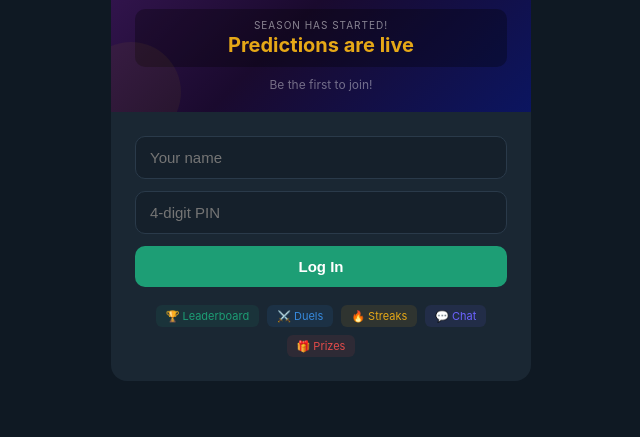
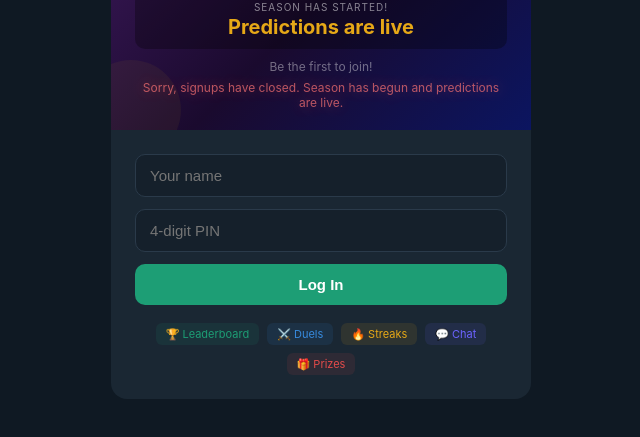
Before and after one commit to tsowho/Leaguepredictions, a plain HTML site: page index.html in a window 1280 px wide. Shown: the part 279-716 px from the top of the page, without its empty margins (319-959 px from the left). Drawn offline with Linux system fonts and the light colour scheme; no server answers.

Commit message:
Add signups closed notice with pulse glow effect

```diff
--- a/index.html
+++ b/index.html
@@ -150,6 +150,9 @@ body { font-family: -apple-system, BlinkMacSystemFont, 'Segoe UI', Roboto, sans-
 .streak-badge{display:inline-flex;align-items:center;gap:3px;padding:2px 8px;border-radius:4px;font-size:11px;font-weight:600;background:rgba(29,158,117,0.15);color:#1d9e75}
 .streak-fire{animation:firePulse 1.5s ease-in-out infinite;font-size:16px}
 @keyframes firePulse{0%,100%{transform:scale(1)}50%{transform:scale(1.15)}}
+/* Signup closed notice */
+.signup-closed-notice{display:inline-block;color:#f87171;font-size:12px;margin-top:6px;animation:pulseGlow 2s ease-in-out infinite;text-shadow:0 0 8px rgba(248,113,113,0.4)}
+@keyframes pulseGlow{0%,100%{opacity:1;text-shadow:0 0 8px rgba(248,113,113,0.4)}50%{opacity:0.6;text-shadow:0 0 16px rgba(248,113,113,0.7)}}
 /* BerryCoins */
 .berrycoin{display:inline-flex;align-items:center;gap:3px;font-weight:600}
 .berrycoin-icon{font-size:14px}
@@ -858,6 +861,7 @@ function updateLoginPlayerCount() {
   var count = Object.keys(state.players || {}).length;
   if(count > 0) el.innerHTML = '&#128101; ' + count + ' player' + (count !== 1 ? 's' : '') + ' already joined';
   else el.innerHTML = 'Be the first to join!';
+  el.innerHTML += '<br><span class="signup-closed-notice">Sorry, signups have closed. Season has begun and predictions are live.</span>';
 }
 
 // Run countdown timer
```
